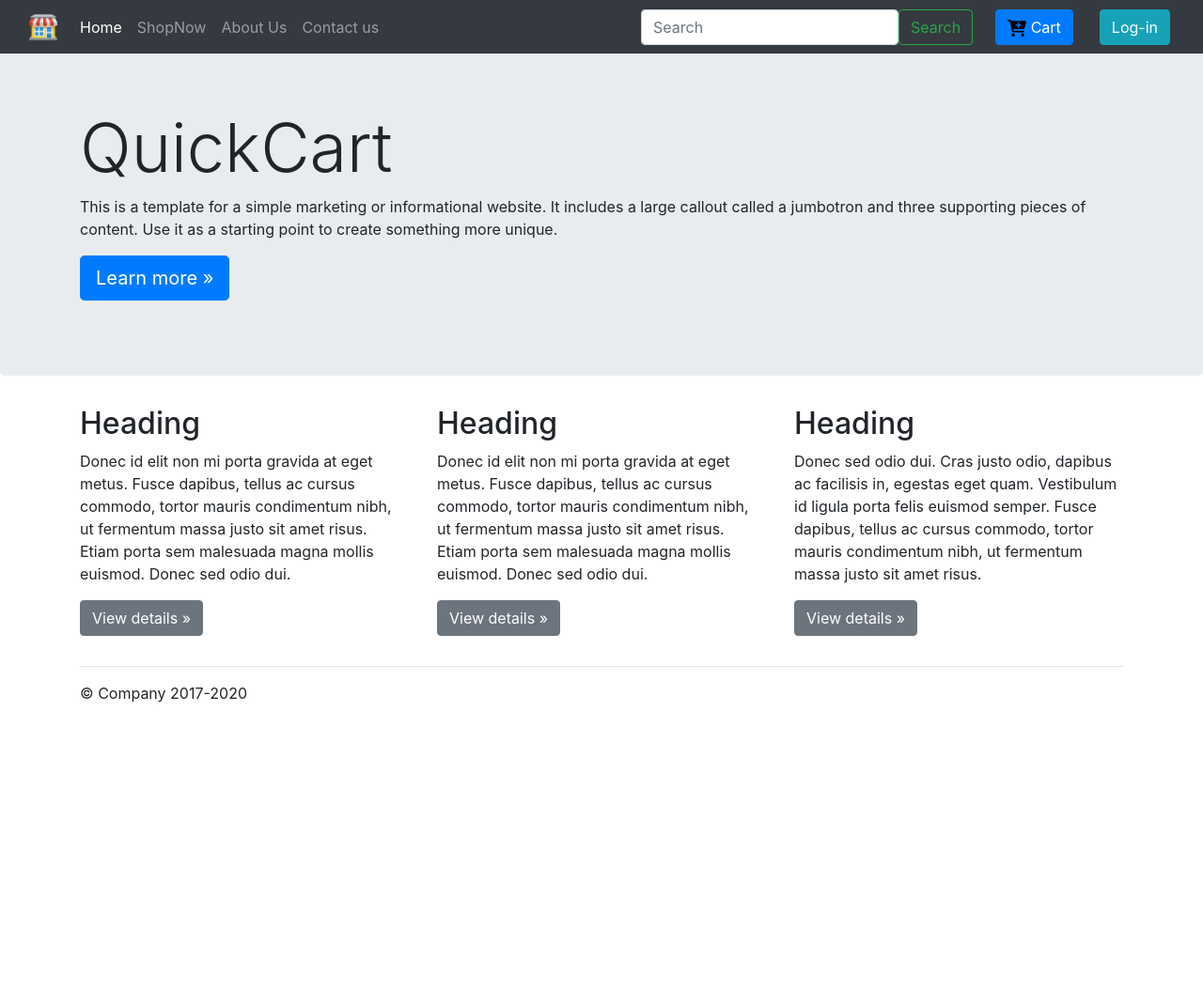
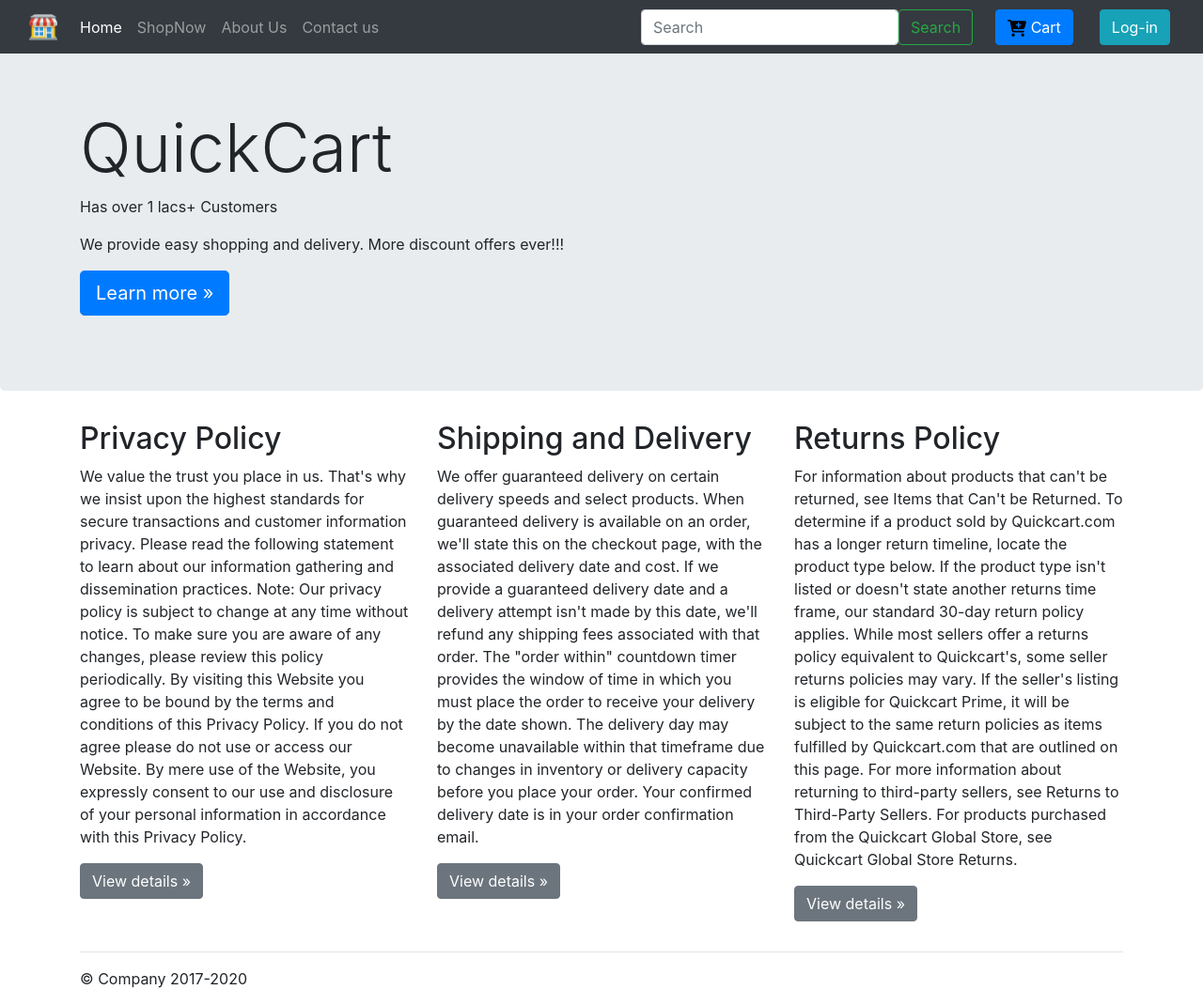
Before and after one commit to Pramodnaik77/Shop_app, a Django app: page /shop/about/ in a window 1280 px wide. Shown: the whole page at 94% size. Before the commit the page ends 748 px from the top, so only its background shows below. Run offline with Django 4.2, Linux system fonts and the light colour scheme; some libraries are stand-ins or nearby versions.

Commit message:
Final modifications

```diff
--- a/quickcart/shop/views.py
+++ b/quickcart/shop/views.py
@@ -58,15 +58,28 @@ def register(request):
         city = request.POST.get('city', '')
         state = request.POST.get('state', '')
         pincode = request.POST.get('pincode', '')
-        user = User.objects.create_user(name, email, password)
-        user.save()
+        f = -1
         m = sql.connect(host="localhost", user="root", passwd="Pramod@12", database="register")
         cursor = m.cursor()
+        try:
+            isexits = User.objects.get(username=name)
+            f = 1
+            l = "select * from users where Name = '{}'".format(isexits)
+            cursor.execute(l)
+            em = tuple(cursor.fetchall())
+            if em == ():
+                isexits.delete()
+                f = 0
+        except:
+            f = 2
+            user = User.objects.create_user(name, email, password)
+            user.save()
+
         l = "select * from users where Phone='{}' or Email='{}'".format(phone, email)
         cursor.execute(l)
         p = tuple(cursor.fetchall())
 
-        if p != ():
+        if p != () or f == 1:
             messages.error(request, 'Email already exists')
             return redirect('/shop/register')
         c = "insert into users values ( '{}','{}','{}','{}','{}','{}','{}','{}' )".format(name, password, email, adrs,
@@ -114,7 +127,25 @@ def logout_check(request):
 
 def contact(request):
     if request.method == "POST":
-        redirect('/shop/conatct/')
+        name = request.POST["name"]
+        email = request.POST["email"]
+        phone = request.POST["phone"]
+        address = request.POST["address"]
+        city = request.POST["city"]
+        state = request.POST["state"]
+        pincode = request.POST["pincode"]
+        feedback_desc = request.POST["desc"]
+        m = sql.connect(host="localhost", user="root", passwd="Pramod@12", database="register")
+        cursor = m.cursor()
+        c = "insert into contact_us values ( '{}','{}','{}','{}','{}','{}','{}','{}' )".format(name, email, address,
+                                                                                               city,
+                                                                                               state,
+                                                                                               phone, pincode,
+                                                                                               feedback_desc)
+        cursor.execute(c)
+        m.commit()
+        messages.success(request, "Your feedback submitted successfully")
+        return redirect('/shop')
 
     return render(request, 'contact.html')
 
@@ -150,7 +181,7 @@ def prod_view(request, myid):
         c = "select * from reviews where prod_id='{}' and cust_id != '{}'".format(myid, cust)
         cursor.execute(c)
         other_rev = tuple(cursor.fetchall())
-        # print(other_rev)
+
         i = 0
         oth_rev = []
         oth_exist = False
@@ -163,7 +194,7 @@ def prod_view(request, myid):
                 else:
                     break
                 i += 1
-        # print(oth_rev)
+
         if top_rev != ():
             r_exist = True
             for i in range(len(top_rev)):
@@ -300,7 +331,7 @@ def order(request):
 
     cursor.execute(c)
     us = tuple(cursor.fetchall())
-    print(us1)
+
     if us == ():
         c = "insert into orders(cust_id,C_name,ord_date,C_phone,city,state,address,pincode)" \
             " values('{}','{}',sysdate(),'{}','{}','{}','{}','{}')".format(cust,
@@ -340,7 +371,7 @@ def order(request):
     cursor.execute(c)
     m.commit()
     quant = 8
-    return render(request, 'order.html', {'dit': d, 'total': total, 'dis': dis, 'cust': customer, 'quant':quant})
+    return render(request, 'order.html', {'dit': d, 'total': total, 'dis': dis, 'cust': customer, 'quant': quant})
 
 
 def inc_item(request, myid):
@@ -452,8 +483,8 @@ def review_star(request, myid):
             rev_desc = request.POST['rev_desc']
             rev_star = request.POST['rev_star']
             us_name = request.user.username
-            c = "insert into reviews values('{}','{}','{}','{}',null,'{}')".format(cust, us_name,
-                                                                                   rev_desc, rev_star, myid)
+            c = "insert into reviews values('{}','{}','{}','{}','{}')".format(cust, us_name,
+                                                                              rev_desc, rev_star, myid)
             cursor.execute(c)
             m.commit()
 
@@ -506,15 +537,16 @@ def admin_page(request):
         P_price = request.POST['Price']
         P_catid = request.POST['cat_id']
         P_quantity = request.POST['quantity']
-        print(P_brand, P_quantity, P_catid, P_price, P_desc, P_id, P_name)
+
         files = request.FILES
         image = files.get("image")
-        P_image = 'shop/uploads/' +str(image)
-        print(P_image)
+        P_image = 'shop/uploads/' + str(image)
+
         instance = ImageModel()
         instance.image = image
         instance.save()
-        c = "insert into product values ('{}','{}','{}','{}','{}','{}','{}')".format(P_id, P_name.upper(), P_image, P_desc,P_brand, P_price, P_catid)
+        c = "insert into product values ('{}','{}','{}','{}','{}','{}','{}')".format(P_id, P_name.upper(), P_image,
+                                                                                     P_desc, P_brand, P_price, P_catid)
         cursor.execute(c)
         m.commit()
 
--- a/quickcart/templates/about.html
+++ b/quickcart/templates/about.html
@@ -8,9 +8,10 @@
   <!-- Main jumbotron for a primary marketing message or call to action -->
   <div class="jumbotron">
     <div class="container">
-      <h1 class="display-3">QuickCart</h1>
-      <p>This is a template for a simple marketing or informational website. It includes a large callout called a jumbotron and three supporting pieces of content. Use it as a starting point to create something more unique.</p>
-      <p><a class="btn btn-primary btn-lg" href="#" role="button">Learn more &raquo;</a></p>
+      <h1 class="display-3">QuickCart </h1>
+      <p>Has over 1 lacs+ Customers</p>
+      <p>We provide easy shopping and delivery. More discount offers ever!!!</p>
+      <p><a class="btn btn-primary btn-lg" href="https://github.com/Pramodnaik77/Shop_app" target="_blank" role="button">Learn more &raquo;</a></p>
     </div>
   </div>
 
@@ -18,18 +19,32 @@
     <!-- Example row of columns -->
     <div class="row">
       <div class="col-md-4">
-        <h2>Heading</h2>
-        <p>Donec id elit non mi porta gravida at eget metus. Fusce dapibus, tellus ac cursus commodo, tortor mauris condimentum nibh, ut fermentum massa justo sit amet risus. Etiam porta sem malesuada magna mollis euismod. Donec sed odio dui. </p>
+        <h2>Privacy Policy</h2>
+        <p>We value the trust you place in us. That's why we insist upon the highest standards for secure transactions and customer information privacy. Please read the following statement to learn about our information gathering and dissemination practices.
+
+Note: Our privacy policy is subject to change at any time without notice. To make sure you are aware of any changes, please review this policy periodically.
+
+By visiting this Website you agree to be bound by the terms and conditions of this Privacy Policy. If you do not agree please do not use or access our Website.
+
+By mere use of the Website, you expressly consent to our use and disclosure of your personal information in accordance with this Privacy Policy.</p>
         <p><a class="btn btn-secondary" href="#" role="button">View details &raquo;</a></p>
       </div>
       <div class="col-md-4">
-        <h2>Heading</h2>
-        <p>Donec id elit non mi porta gravida at eget metus. Fusce dapibus, tellus ac cursus commodo, tortor mauris condimentum nibh, ut fermentum massa justo sit amet risus. Etiam porta sem malesuada magna mollis euismod. Donec sed odio dui. </p>
+        <h2>Shipping and Delivery</h2>
+        <p>We offer guaranteed delivery on certain delivery speeds and select products. When guaranteed delivery is available on an order, we'll state this on the checkout page, with the associated delivery date and cost.
+
+If we provide a guaranteed delivery date and a delivery attempt isn't made by this date, we'll refund any shipping fees associated with that order.
+
+The "order within" countdown timer provides the window of time in which you must place the order to receive your delivery by the date shown. The delivery day may become unavailable within that timeframe due to changes in inventory or delivery capacity before you place your order. Your confirmed delivery date is in your order confirmation email.</p>
         <p><a class="btn btn-secondary" href="#" role="button">View details &raquo;</a></p>
       </div>
       <div class="col-md-4">
-        <h2>Heading</h2>
-        <p>Donec sed odio dui. Cras justo odio, dapibus ac facilisis in, egestas eget quam. Vestibulum id ligula porta felis euismod semper. Fusce dapibus, tellus ac cursus commodo, tortor mauris condimentum nibh, ut fermentum massa justo sit amet risus.</p>
+        <h2>Returns Policy</h2>
+        <p>For information about products that can't be returned, see Items that Can't be Returned.
+To determine if a product sold by Quickcart.com has a longer return timeline, locate the product type below. If the product type isn't listed or doesn't state another returns time frame, our standard 30-day return policy applies.
+While most sellers offer a returns policy equivalent to Quickcart's, some seller returns policies may vary. If the seller's listing is eligible for Quickcart Prime, it will be subject to the same return policies as items fulfilled by Quickcart.com that are outlined on this page. For more information about returning to third-party sellers, see Returns to Third-Party Sellers.
+For products purchased from the Quickcart Global Store, see Quickcart Global Store Returns.
+ </p>
         <p><a class="btn btn-secondary" href="#" role="button">View details &raquo;</a></p>
       </div>
     </div>
```
Also changed, not shown: quickcart/templates/contact.html (+9 -9 lines), quickcart/templates/home.html (+5 -6 lines), quickcart/db.sqlite3, quickcart/shop/static/shop/uploads/COTTEN_PANTjpg.jpg (added), quickcart/shop/static/shop/uploads/COTTEN_PANTjpg_aYlO7Fx.jpg (added), quickcart/shop/static/shop/uploads/COTTEN_PANTjpg_eFBU9lH.jpg (added).
